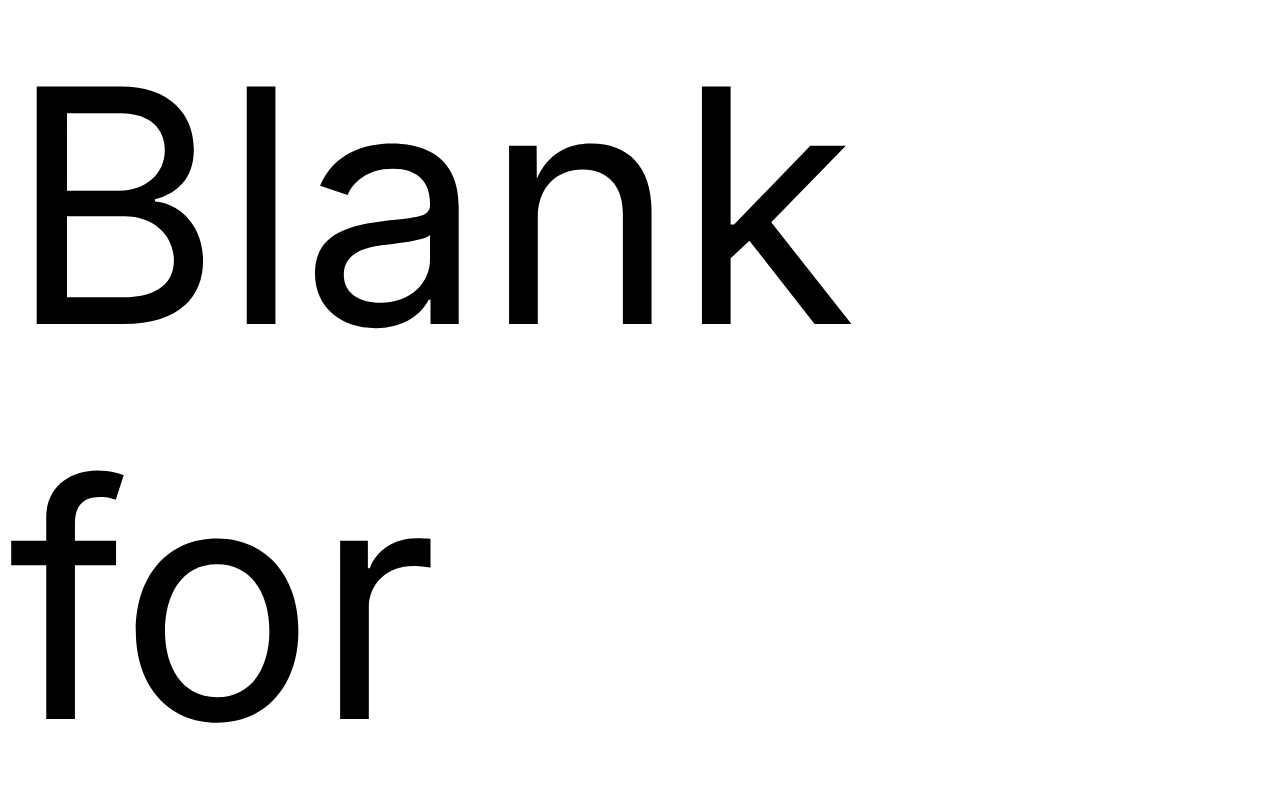
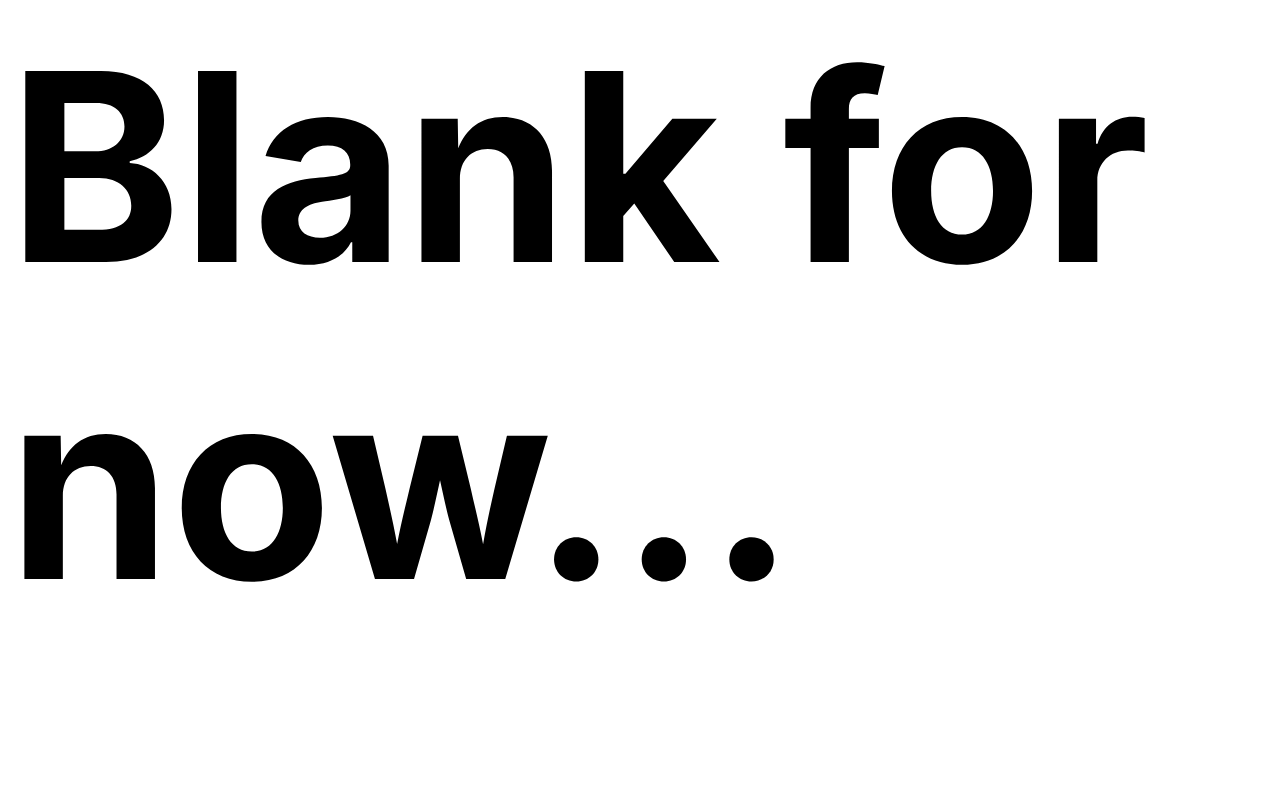
Before and after one commit to prkhrsrvstv1/prkhrsrvstv1.github.io, a plain HTML site: page index.html in a window 1280 px wide. Shown: the top 800 px of the page. Drawn offline with Linux system fonts and the light colour scheme.

Commit message:
Update index.html

```diff
--- a/index.html
+++ b/index.html
@@ -7,7 +7,7 @@
   <title>Come back later...</title>
 </head>
 <body>
-  <div style="height: 100vh; width: 100vw; font-family: -apple-system, BlinkMacSystemFont, 'Segoe UI', Roboto, Oxygen, Ubuntu, Cantarell, 'Open Sans', 'Helvetica Neue', sans-serif; font-size: 25.5vw;">
+  <div style="height: 100vh; width: 100vw; font-family: -apple-system, BlinkMacSystemFont, 'Segoe UI', Roboto, Oxygen, Ubuntu, Cantarell, 'Open Sans', 'Helvetica Neue', sans-serif; font-size: 20.5vw; font-weight: bolder;">
     Blank for now...
   </div>
 </body>
```
